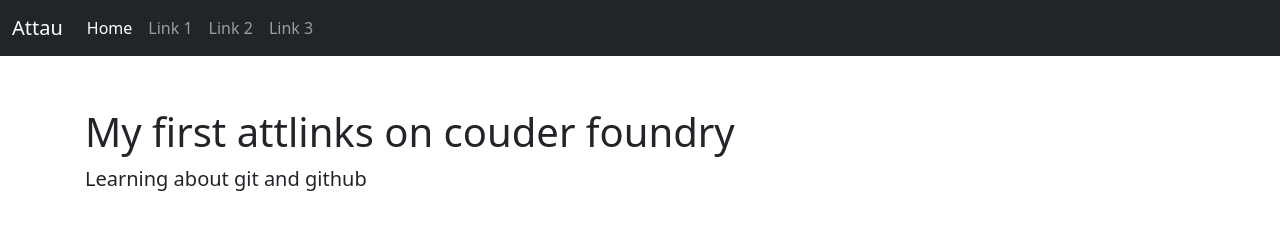
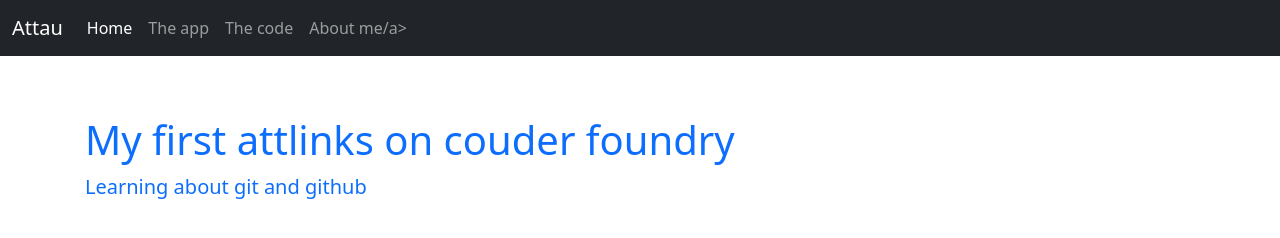
Before and after one commit to attlinks/Attlinks1, a plain HTML site: page index.html in a window 1280 px wide. Drawn offline with nearby package versions, Linux system fonts and the light colour scheme.

Commit message:
Added links to the project

```diff
--- a/index.html
+++ b/index.html
@@ -27,13 +27,13 @@
                         <a class="nav-link active" aria-current="page" href="#">Home</a>
                     </li>
                     <li class="nav-item">
-                        <a class="nav-link" href="#">Link 1</a>
+                        <a class="nav-link" href="#">The app</a>
                     </li>
                     <li class="nav-item">
-                        <a class="nav-link" href="#">Link 2</a>
+                        <a class="nav-link" href="#">The code</a>
                     </li>
                     <li class="nav-item">
-                        <a class="nav-link" href="#">Link 3</a>
+                        <a class="nav-link" href="#">About me/a>
                     </li>
                 </ul>
             </div>
```
